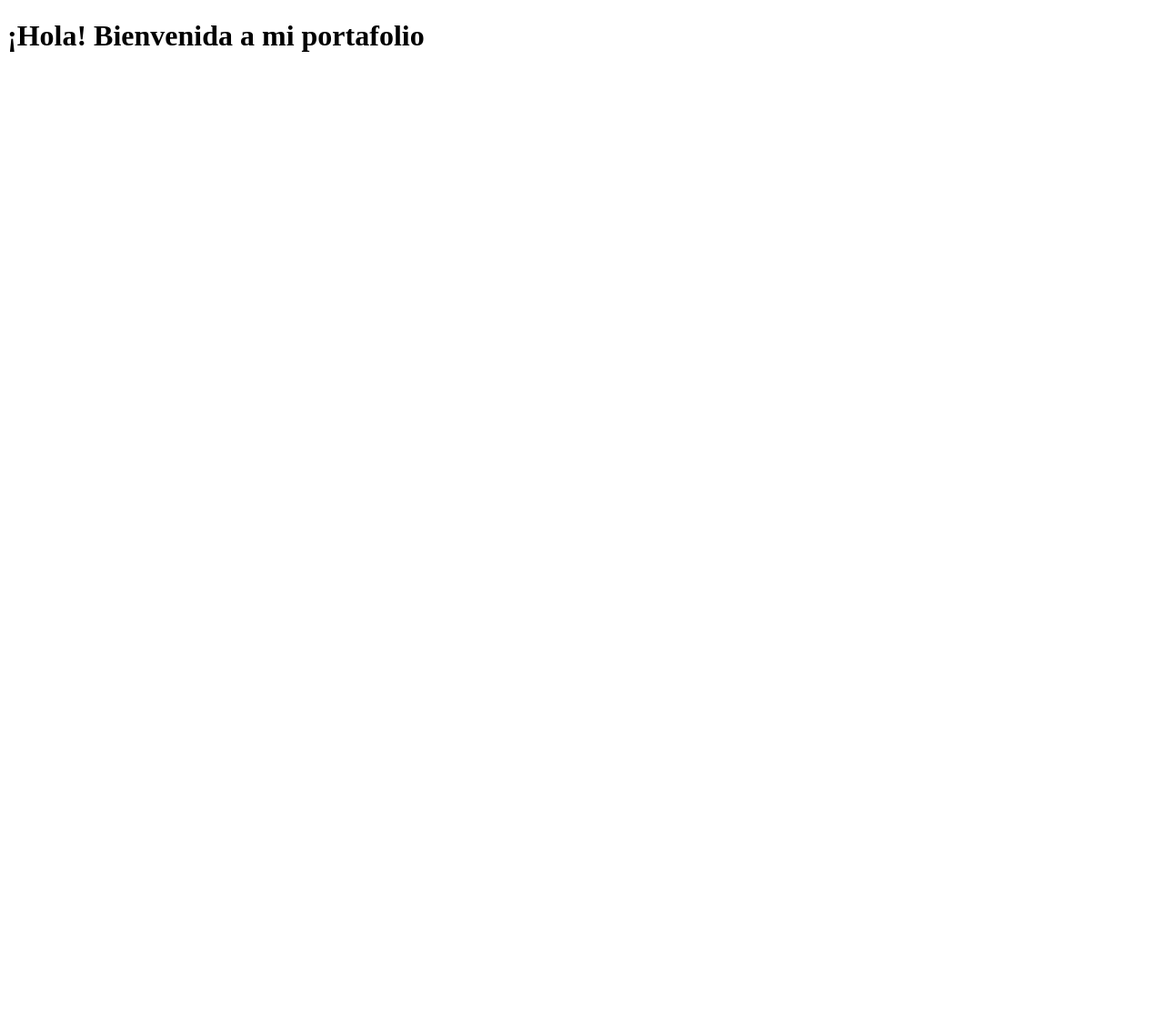
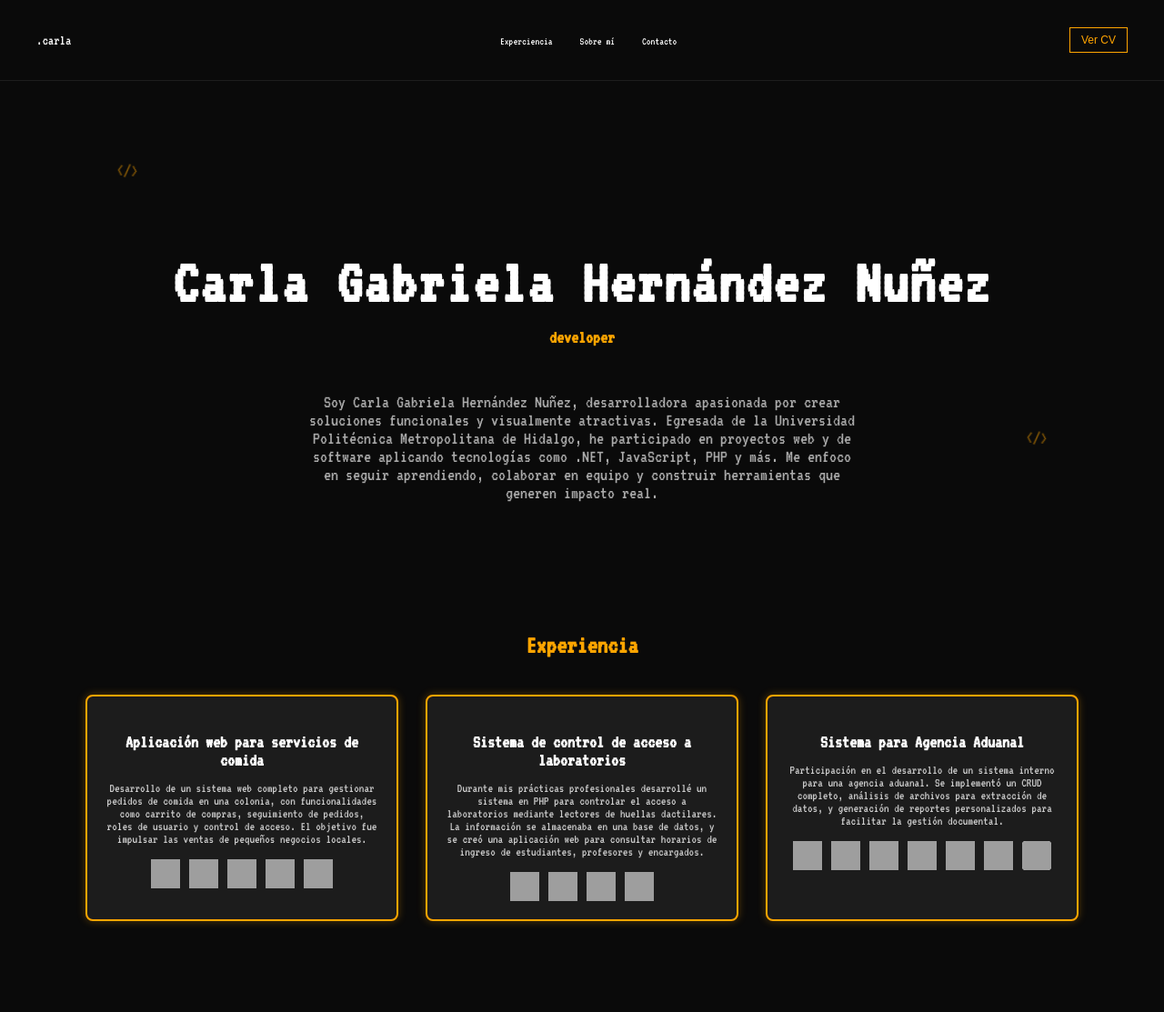
Before and after one commit to CalelWaii/Carla-Dev, a plain HTML site: page Index.html in a window 1280 px wide. Shown: the whole page at 91% size. Before the commit the page ends 800 px from the top, so only its background shows below. Drawn offline with Linux system fonts and the light colour scheme; grey boxes are pictures that could not be loaded.

Commit message:
Add files via upload

```diff
--- a/Index.html
+++ b/Index.html
@@ -2,9 +2,104 @@
 <html lang="es">
 <head>
   <meta charset="UTF-8">
-  <title>Mi Portafolio</title>
+  <title>CARLA developer</title>
+  <link rel="stylesheet" href="style.css">
+  <link href="https://fonts.googleapis.com/css2?family=VT323&display=swap" rel="stylesheet">
 </head>
+
 <body>
-  <h1>¡Hola! Bienvenida a mi portafolio</h1>
+  <header>
+    <nav>
+      <div class="logo">.carla</div>
+      <ul>
+        <li><a href="#">Experciencia</a></li>
+        <li><a href="#">Sobre mí</a></li>
+        <li><a href="#">Contacto</a></li>
+      </ul>
+      <button class="btn">Ver CV</button>
+    </nav>
+  </header>
+
+  <main>
+  <div class="decor">&lt;/&gt;</div>
+  <div class="decor2">&lt;/&gt;</div>
+
+  <h1 class="title-line">
+    <span class="big-name">Carla Gabriela Hernández Nuñez</span>
+    <span class="dev-label">developer</span>
+  </h1>
+
+  <p class="description">
+  Soy Carla Gabriela Hernández Nuñez, desarrolladora apasionada por crear soluciones funcionales y visualmente atractivas.
+  Egresada de la Universidad Politécnica Metropolitana de Hidalgo, he participado en proyectos web y de software aplicando tecnologías como .NET, JavaScript, PHP y más.
+  Me enfoco en seguir aprendiendo, colaborar en equipo y construir herramientas que generen impacto real.
+</p>
+
+</main>
+<!-- <div class="codetheworld-io">
+    <a href="#" style="--color: #0072b1">
+        <i class="fa-brands fa-linkedin-in"></i>
+    </a>
+</div> -->
+<section id="proyectos">
+  <h2 class="section-title">Experiencia</h2>
+  <div class="proyectos-grid">
+
+    <!-- Proyecto 1 -->
+    <div class="proyecto-card">
+      <h3>Aplicación web para servicios de comida</h3>
+      <p>
+        Desarrollo de un sistema web completo para gestionar pedidos de comida en una colonia,
+        con funcionalidades como carrito de compras, seguimiento de pedidos, roles de usuario y control de acceso.
+        El objetivo fue impulsar las ventas de pequeños negocios locales.
+      </p>
+      <div class="tecnologias">
+        <img src="https://cdn.jsdelivr.net/gh/devicons/devicon/icons/html5/html5-original.svg" alt="HTML">
+        <img src="https://cdn.jsdelivr.net/gh/devicons/devicon/icons/css3/css3-original.svg" alt="CSS">
+        <img src="https://cdn.jsdelivr.net/gh/devicons/devicon/icons/javascript/javascript-original.svg" alt="JavaScript">
+        <img src="https://cdn.jsdelivr.net/gh/devicons/devicon/icons/php/php-original.svg" alt="PHP">
+        <img src="https://cdn.jsdelivr.net/gh/devicons/devicon/icons/mysql/mysql-original.svg" alt="MySQL">
+
+      </div>
+    </div>
+
+    <!-- Proyecto 2 -->
+    <div class="proyecto-card">
+      <h3>Sistema de control de acceso a laboratorios</h3>
+      <p>
+        Durante mis prácticas profesionales desarrollé un sistema en PHP para controlar el acceso a laboratorios
+        mediante lectores de huellas dactilares. La información se almacenaba en una base de datos, y se creó
+        una aplicación web para consultar horarios de ingreso de estudiantes, profesores y encargados.
+      </p>
+      <div class="tecnologias">
+        <img src="https://cdn.jsdelivr.net/gh/devicons/devicon/icons/php/php-original.svg" alt="PHP">
+        <img src="https://cdn.jsdelivr.net/gh/devicons/devicon/icons/mysql/mysql-original.svg" alt="MySQL">
+        <img src="https://cdn.jsdelivr.net/gh/devicons/devicon/icons/html5/html5-original.svg" alt="HTML">
+        <img src="https://cdn.jsdelivr.net/gh/devicons/devicon/icons/css3/css3-original.svg" alt="CSS">
+      </div>
+    </div>
+
+    <!-- Proyecto 3 -->
+    <div class="proyecto-card">
+      <h3>Sistema para Agencia Aduanal</h3>
+      <p>
+        Participación en el desarrollo de un sistema interno para una agencia aduanal. Se implementó un CRUD completo,
+        análisis de archivos para extracción de datos, y generación de reportes personalizados para facilitar la gestión documental.
+      </p>
+      <div class="tecnologias">
+        <img src="https://cdn.jsdelivr.net/gh/devicons/devicon/icons/javascript/javascript-original.svg" alt="JavaScript">
+        <img src="https://cdn.jsdelivr.net/gh/devicons/devicon/icons/csharp/csharp-original.svg" alt="C#">
+        <img src="https://cdn.jsdelivr.net/gh/devicons/devicon/icons/dot-net/dot-net-original.svg" alt=".NET">
+        <img src="https://cdn.jsdelivr.net/gh/devicons/devicon/icons/html5/html5-original.svg" alt="HTML">
+        <img src="https://cdn.jsdelivr.net/gh/devicons/devicon/icons/css3/css3-original.svg" alt="CSS">
+        <img src="https://cdn.jsdelivr.net/gh/devicons/devicon/icons/dotnetcore/dotnetcore-original.svg" alt=".NET Core">
+        <img src="https://upload.wikimedia.org/wikipedia/commons/8/87/Sql_data_base_with_logo.png" alt="SQL Server" title="SQL Server" style="background: white; border-radius: 4px;">
+      </div>
+    </div>
+
+  </div>
+</section>
+
+
 </body>
 </html>
--- /dev/null
+++ b/style.css
@@ -0,0 +1,248 @@
+@import url(https://use.fontawesome.com/releases/v6.4.2/css/all.cs);
+/* a{
+    margin:0 10px;
+    border-radius: 50%;
+    box-sizing: border-box;
+    background:#fff ;
+    width: 100px;
+    height: 100px;
+    display: flex;
+    justify-content: center;
+    align-items: center;
+    text-decoration: none;
+    transition: 0.5s;
+    background: rgba(0, 0, 0, 0);
+    color:var(--color);
+    font-size: 2.5rem;
+    -webkit-box-reflect:below 5px linear-gradient(to bottom,rgba(0, 0, 0, 0),rgba(0, 0, 0, 4)) ;
+}
+a.hover{
+    background: var(--color);
+    color: #050801;
+    box-shadow: 0 0 5px var(--color),
+    0 0 25px var(--color),
+    0 0 50px var(--color),
+    0 0 200px var(--color);
+} */
+body {
+  margin: 0;
+  padding: 0;
+  background-color: #0a0a0a;
+  color: #fff;
+  font-family: 'VT323', monospace;
+  overflow-x: hidden;
+}
+.big-name {
+  font-size: 70px;  /* antes: 42px */
+  color: #fff;
+  line-height: 1.2;
+  letter-spacing: 2px;
+}
+
+.dev-label {
+  font-size: 20px;
+  color: orange;
+}
+
+nav {
+  display: flex;
+  justify-content: space-between;
+  align-items: center;
+  padding: 20px 40px;
+  background-color: #0a0a0a;
+  border-bottom: 1px solid #1e1e1e;
+}
+
+.logo {
+  font-size: 16px;
+  color: #fff;
+}
+
+nav ul {
+  display: flex;
+  list-style: none;
+  gap: 30px;
+}
+
+nav ul li a {
+  color: #fff;
+  text-decoration: none;
+  font-size: 12px;
+}
+
+.btn {
+  background: transparent;
+  border: 1px solid orange;
+  color: orange;
+  font-size: 12px;
+  padding: 6px 12px;
+  cursor: pointer;
+}
+
+main {
+  position: relative;
+  display: flex;
+  flex-direction: column;
+  justify-content: flex-start;  /* cambia esto */
+  align-items: center;
+  text-align: center;
+  padding-top: 100px; /* mueve hacia arriba */
+}
+
+h1.title-line {
+  display: flex;
+  flex-direction: column;
+  align-items: center;
+  text-align: center;
+  gap: 8px;
+  animation: appear 1.2s ease-out forwards;
+  opacity: 0;
+  margin-top: 80px;
+}
+
+
+.description {
+  font-size: 20px; /* antes 10px */
+  color: #aaa;
+  text-align: center;
+  max-width: 600px;
+  margin-top: 30px;
+  animation: fadeIn 2s ease-out forwards;
+  opacity: 0;
+}
+
+
+.subtitle {
+  font-size: 14px;
+  margin-top: 10px;
+  color: orange;
+  animation: fadeIn 2.5s ease-out forwards;
+  opacity: 0;
+}
+
+.decor, .decor2 {
+  position: absolute;
+  font-size: 20px;
+  color: orange;
+  opacity: 0.5;
+  animation: float 4s infinite alternate ease-in-out;
+}
+
+.decor {
+  top: 20%;
+  left: 10%;
+  animation-delay: 0s;
+}
+
+.decor2 {
+  bottom: 15%;
+  right: 10%;
+  animation-delay: 2s;
+}
+#proyectos {
+  padding: 100px 40px;
+  background-color: #0a0a0a;
+  text-align: center;
+}
+
+.section-title {
+  font-size: 28px;
+  color: orange;
+  margin-bottom: 40px;
+}
+
+.proyectos-grid {
+  display: flex;
+  flex-wrap: wrap;
+  justify-content: center;
+  gap: 30px;
+}
+
+.proyecto-card {
+  background-color: #1c1c1c;
+  border: 2px solid orange;
+  padding: 20px;
+  max-width: 300px;
+  border-radius: 8px;
+  box-shadow: 0 0 10px rgba(255, 165, 0, 0.3);
+  transition: transform 0.3s ease;
+}
+
+.proyecto-card:hover {
+  transform: scale(1.05);
+}
+
+.proyecto-card h3 {
+  font-size: 20px;
+  color: #fff;
+  margin-bottom: 10px;
+}
+
+.proyecto-card p {
+  font-size: 14px;
+  color: #ccc;
+  margin-bottom: 15px;
+}
+
+.botones {
+  display: flex;
+  justify-content: center;
+  gap: 10px;
+}
+
+.proyecto-card .btn {
+  border: 1px solid orange;
+  padding: 5px 10px;
+  color: orange;
+  text-decoration: none;
+  font-size: 12px;
+}
+
+.proyecto-card .btn:hover {
+  background-color: orange;
+  color: #000;
+}
+.tecnologias {
+  display: flex;
+  justify-content: center;
+  gap: 10px;
+  margin-top: 15px;
+  flex-wrap: wrap;
+}
+
+.tecnologias img {
+  width: 32px;
+  height: 32px;
+  transition: transform 0.2s ease;
+}
+
+.tecnologias img:hover {
+  transform: scale(1.2);
+}
+
+
+@keyframes appear {
+  from {
+    opacity: 0;
+    transform: scale(0.8);
+  }
+  to {
+    opacity: 1;
+    transform: scale(1);
+  }
+}
+
+@keyframes fadeIn {
+  to {
+    opacity: 1;
+  }
+}
+
+@keyframes float {
+  0% {
+    transform: translateY(0px) rotate(0deg);
+  }
+  100% {
+    transform: translateY(-10px) rotate(5deg);
+  }
+}
```
